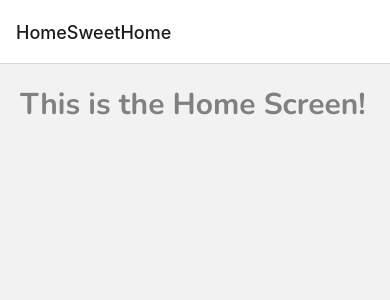
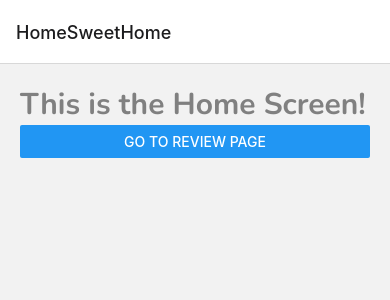
Before and after one commit to OwenSit/ReactNativeTheReviewAppDemo, a React Native app: screen /HomeSweetHome in a window 390 px wide. Shown: the top 300 px of the page. Built offline with nearby package versions, Linux system fonts and the light colour scheme.

Commit message:
add direction button and clean up code

```diff
--- a/App.js
+++ b/App.js
@@ -1,10 +1,6 @@
-import { StatusBar } from "expo-status-bar";
 import { useState } from "react";
 import * as Font from "expo-font";
 import { StyleSheet, Text, View } from "react-native";
-import About from "./screens/about";
-import Home from "./screens/home";
-import ReviewDetails from "./screens/reviewDetails";
 import AppLoading from "expo-app-loading";
 import HomeStack from "./routes/homeStack";
 
--- a/screens/about.js
+++ b/screens/about.js
@@ -1,6 +1,5 @@
 import React from "react";
-import { StatusBar } from "expo-status-bar";
-import { StyleSheet, Text, View } from "react-native";
+import { Text, View } from "react-native";
 import { globalStyles } from "../styles/global";
 
 export default function About() {
--- a/screens/home.js
+++ b/screens/home.js
@@ -1,12 +1,16 @@
 import React from "react";
-import { StatusBar } from "expo-status-bar";
-import { StyleSheet, Text, View } from "react-native";
+import { Text, View, Button } from "react-native";
 import { globalStyles } from "../styles/global";
 
-export default function Home() {
+export default function Home({ navigation }) {
+  const pressHandler = () => {
+    navigation.navigate("ReviewDetails");
+  };
+
   return (
     <View style={globalStyles.container}>
       <Text style={globalStyles.titleText}>This is the Home Screen!</Text>
+      <Button title="go to review page" onPress={pressHandler} />
     </View>
   );
 }
--- a/screens/reviewDetails.js
+++ b/screens/reviewDetails.js
@@ -1,6 +1,5 @@
 import React from "react";
-import { StatusBar } from "expo-status-bar";
-import { StyleSheet, Text, View } from "react-native";
+import { Text, View } from "react-native";
 import { globalStyles } from "../styles/global";
 
 export default function ReviewDetails() {
```
